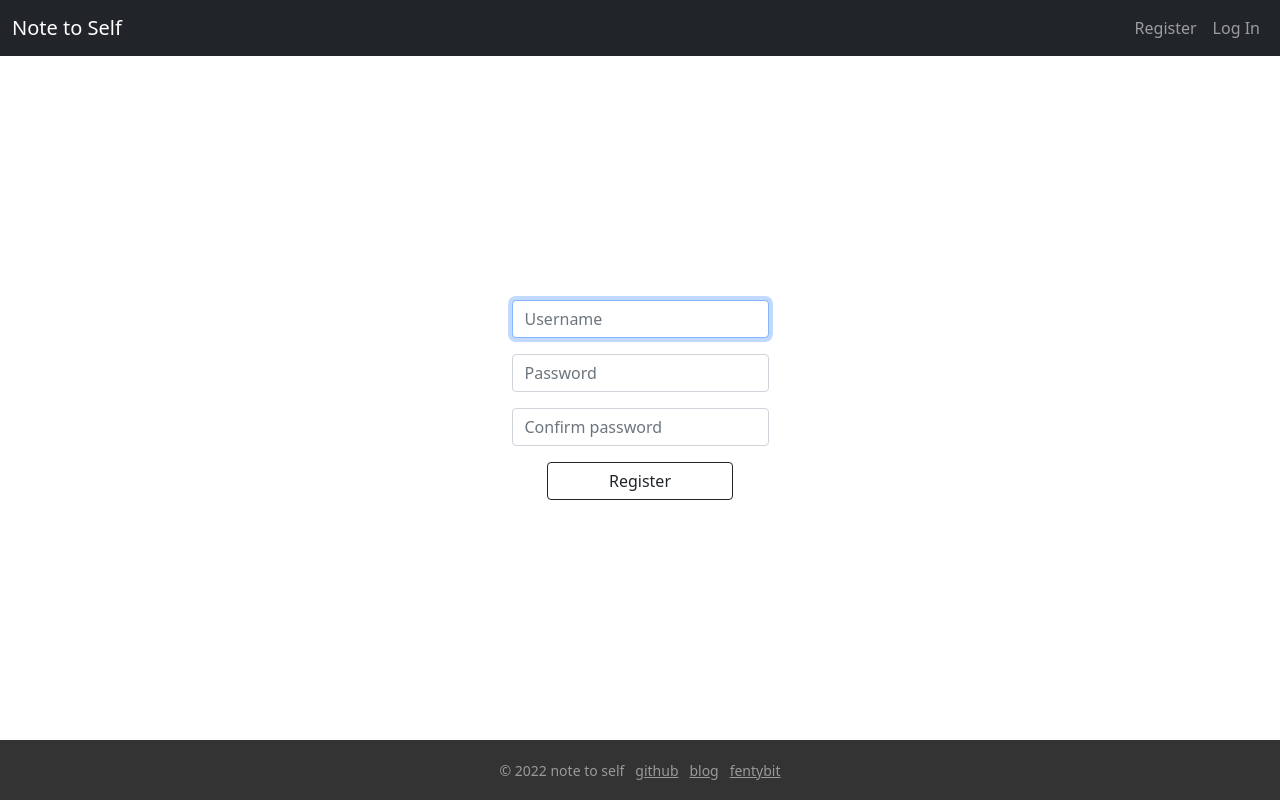
After one commit to fentybit/NoteToSelf, a Flask app: page /register in a window 1280 px wide. The commit adds this page. Run offline with Flask 2, Linux system fonts and the light colour scheme; some libraries are stand-ins or nearby versions.

Commit message:
feat: build users table, apology page

```diff
--- a/app.py
+++ b/app.py
@@ -1,6 +1,13 @@
+import os
+
 from cs50 import SQL
-from flask import Flask, render_template
+from flask import Flask, flash, redirect, render_template, request, session
 from flask_session import Session
+from tempfile import mkdtemp
+from werkzeug.security import check_password_hash, generate_password_hash
+
+from helpers import apology, login_required
+from datetime import datetime, timezone
 
 app = Flask(__name__)
 
@@ -16,3 +23,26 @@ db = SQL("sqlite:///notetoself.db")
 @app.route("/")
 def index():
   return render_template("index.html")
+
+@app.route("/register", methods=["GET", "POST"])
+def register():
+  if request.method == "POST":
+    username = request.form.get("username")
+    password = request.form.get("password")
+    confirmation = request.form.get("confirmation")
+
+    if username == "" or len(db.execute("SELECT username FROM users WHERE username = ?", username)) > 0:
+      return apology("Invalid Username: Blank, or already exists")
+    if password == "" or password != confirmation:
+      return apology("Invalid Password: Blank, or does not match")
+
+    db.execute("INSERT INTO users (username, hash) VALUES (?, ?)", username, generate_password_hash(password))
+
+    rows = db.execute("SELECT * FROM users WHERE username = ?", username)
+
+    session["user_id"] = rows[0]["id"]
+
+    return redirect("/")
+
+  else:
+    return render_template("register.html")
--- /dev/null
+++ b/notetoself.sql
@@ -0,0 +1,6 @@
+-- users
+CREATE TABLE users (
+  user_id INTEGER PRIMARY KEY AUTOINCREMENT NOT NULL,
+  username TEXT NOT NULL,
+  hash TEXT NOT NULL
+);
--- a/templates/index.html
+++ b/templates/index.html
@@ -3,5 +3,5 @@
 {% block main %}
    <p class="lead">Things moving fast.. feeling overwhelmed?</p>
    <p class="lead">Welcome to your <mark>to-do lists</mark>!</p>
-   <iframe src="static/giphy.gif" width="480" height="480" class="giphy-embed"></iframe>
+   <img alt="main_gif" src="static/giphy.gif" width="480" height="480" class="giphy-embed"/>
 {% endblock %}
--- a/templates/layout.html
+++ b/templates/layout.html
@@ -70,7 +70,11 @@
     </header>
     {% endif %}
 
-    <main class="container-fluid py-5 text-center">{% block main %}{% endblock %}</main>
+    <main class="container position-absolute top-50 start-50 text-center translate-middle">
+      <div class="position-relative">
+        {% block main %}{% endblock %}
+      </div>
+    </main>
 
     <footer class="footer" style="text-align: center;">
       <div class="container">
--- /dev/null
+++ b/templates/register.html
@@ -0,0 +1,18 @@
+{% extends "layout.html" %}
+
+{% block main %}
+  <form action="/register" method="post">
+    <div class="mb-3">
+      <input autocomplete="off" autofocus class="form-control mx-auto w-auto" name="username" placeholder="Username" type="text">
+    </div>
+    <div class="mb-3">
+      <input class="form-control mx-auto w-auto" name="password" placeholder="Password" type="password">
+    </div>
+    <div class="mb-3">
+      <input class="form-control mx-auto w-auto" name="confirmation" placeholder="Confirm password" type="password">
+    </div>
+    <div class="d-grid gap-2 col-2 mx-auto">
+      <button class="btn btn-outline-dark" type="submit">Register</button>
+    </div>
+  </form>
+{% endblock %}
```
Also changed, not shown: helpers.py (added, +17 -0 lines), templates/apology.html (added, +8 -0 lines), notetoself.db, static/apology.gif (added).
